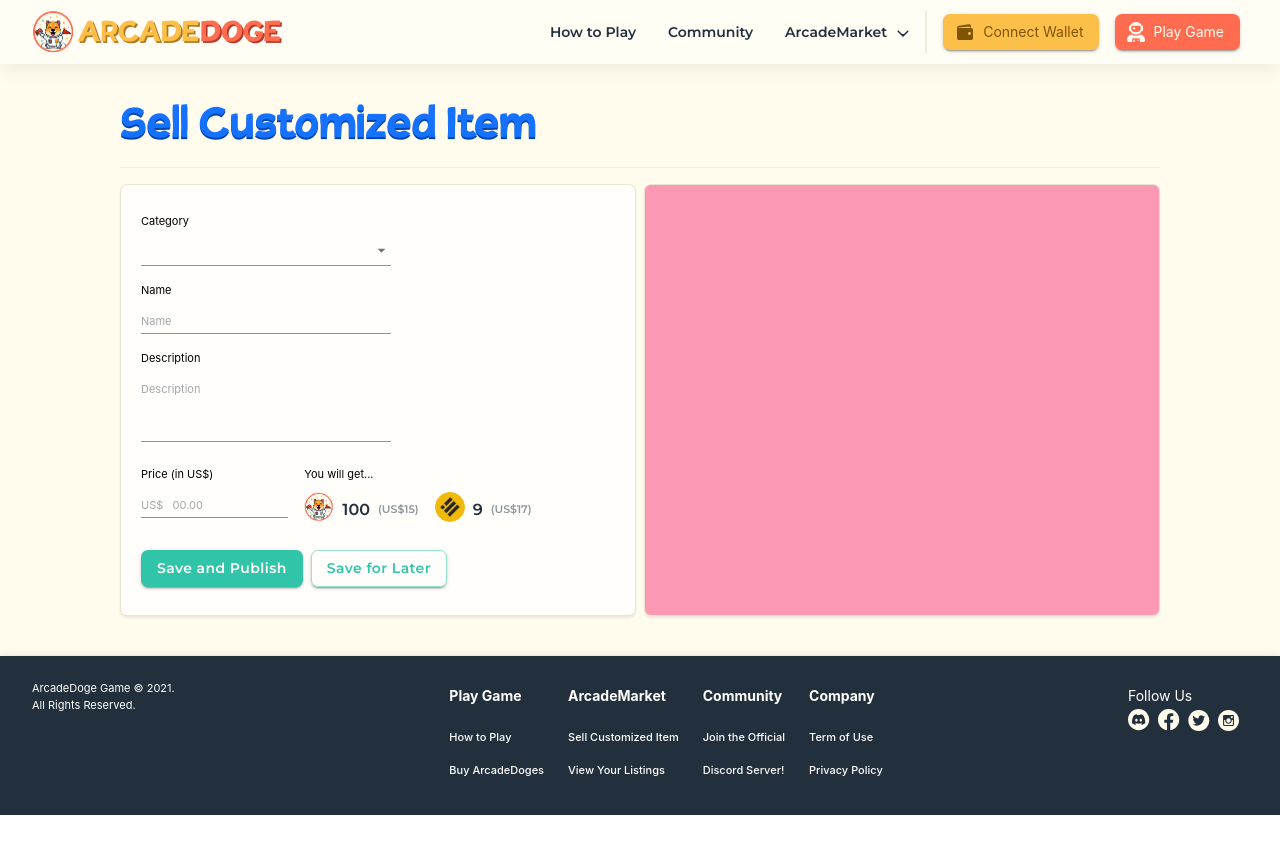
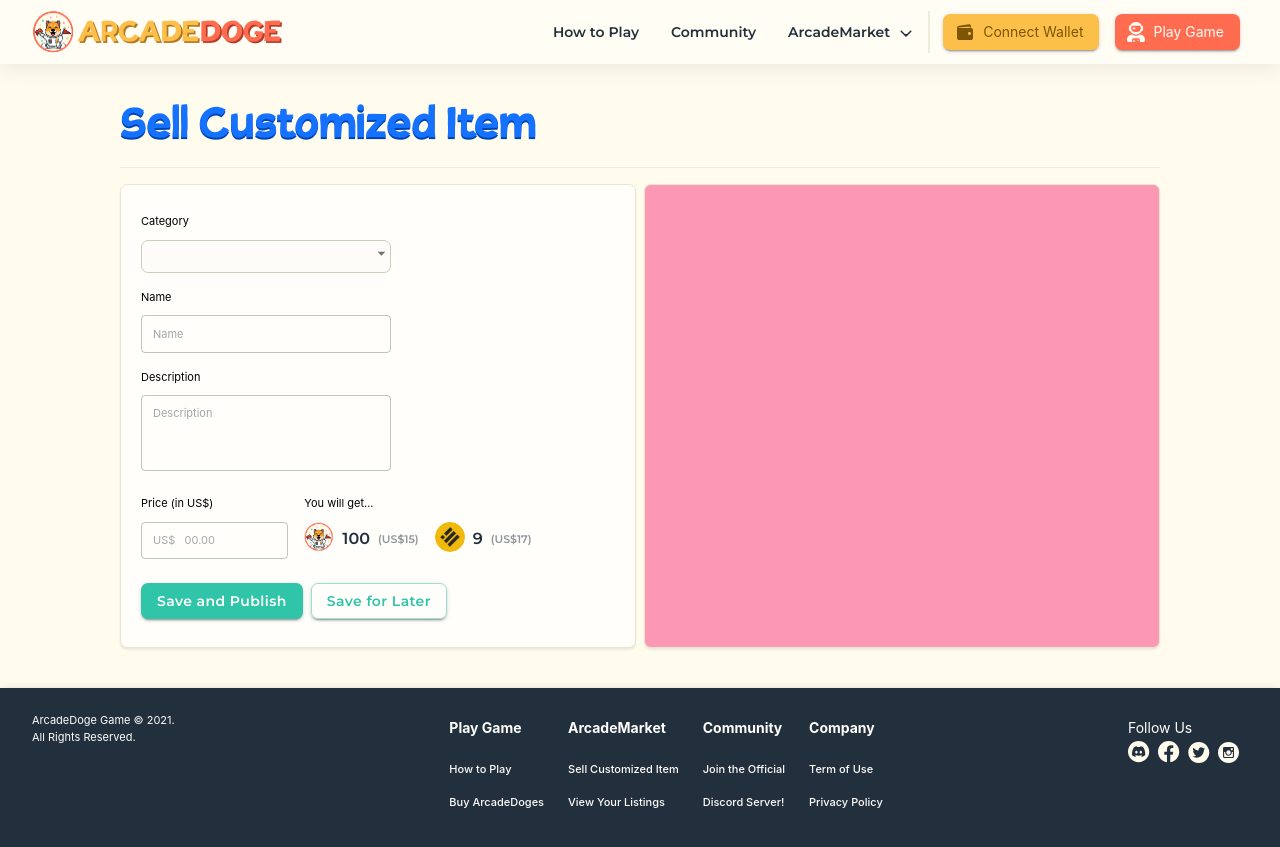
Before and after one commit to AlexRos101/arcade-frontend, a React (Create React App) app: page /sell in a window 1280 px wide. Before the commit the page ends 815 px from the top, so only its background shows below. Built offline with nearby package versions, Linux system fonts and the light colour scheme.

Commit message:
control outline in sell page

```diff
--- a/src/App.tsx
+++ b/src/App.tsx
@@ -1,7 +1,7 @@
 import React, { Suspense, lazy } from 'react'
 import { BrowserRouter as Router, Route, Switch } from 'react-router-dom'
 import { ThemeProvider } from 'styled-components'
-import { ThemeProvider as MuiThemeProvider } from '@material-ui/core/styles'
+import { ThemeProvider as MuiThemeProvider, StylesProvider } from '@material-ui/core/styles'
 
 import theme from './styles/theme'
 import Menu from './components/Menu'
@@ -17,6 +17,7 @@
   return (
     <MuiThemeProvider theme={theme}>
       <ThemeProvider theme={theme}>
+        <StylesProvider injectFirst>
           <Router>
             <Menu />
             <Suspense fallback={<PageLoader />}>
@@ -37,6 +38,7 @@
             </Suspense>
             <Footer />
           </Router>
+        </StylesProvider>
       </ThemeProvider>
     </MuiThemeProvider>
   );
--- /dev/null
+++ b/src/assets/css/material-ui.css
@@ -0,0 +1,7 @@
+.MuiOutlinedInput-multiline {
+  padding: 0px;
+}
+
+.MuiOutlinedInput-input {
+  padding: 12px;
+}
--- a/src/index.tsx
+++ b/src/index.tsx
@@ -4,6 +4,7 @@
 import App from './App';
 import reportWebVitals from './reportWebVitals';
 import './assets/css/style.css';
+import './assets/css/material-ui.css';
 
 ReactDOM.render(
   <React.StrictMode>
--- a/src/views/Sell/Sell.tsx
+++ b/src/views/Sell/Sell.tsx
@@ -9,9 +9,11 @@
 import {
   Theme,
   ThemeProvider,
-  makeStyles
+  createStyles,
+  makeStyles,
+  withStyles
 } from '@material-ui/core/styles'
-import Input from '@material-ui/core/Input'
+import InputBase from '@material-ui/core/InputBase'
 import TextField from '@material-ui/core/TextField'
 import MenuItem from '@material-ui/core/MenuItem'
 
@@ -27,12 +29,40 @@
 import { greenTheme } from 'styles/theme'
 import { ScaleDefaults, SkinProps } from 'utils/constants/types'
 
+const BootstrapInput = withStyles((theme: Theme) =>
+  createStyles({
+    // root: {
+    //   'label + &': {
+    //     marginTop: theme.spacing(3)
+    //   }
+    // },
+    input: {
+      borderRadius: '7px',
+      backgroundColor: '#FDFCF8',
+      border: '1px solid #D0CCB7',
+      fontSize: '13px',
+      padding: theme.spacing(1),
+      transition: theme.transitions.create(['border-color', 'box-shadow']),
+      '&:focus': {
+        borderRadius: '7px',
+        // boxShadow: '0px 2px 2px #D0CCB7'
+      }
+    }
+  })
+)(InputBase)
+
 const useStyles = makeStyles((theme: Theme) => ({
   input: {
     '&::placeholder': {
       textOverflow: 'ellipsis !important'
     },
-    width: '250px'
+    width: '250px',
+    // '& input': {
+    //   padding: theme.spacing(1.5)
+    // },
+    // '& textarea': {
+    //   padding: theme.spacing(1.5)
+    // }
   },
   spacing: {
     padding: theme.spacing(1, 0)
@@ -98,6 +128,7 @@
                   value={skinItem?.category ?? ''}
                   onChange={handleClickCategory}
                   className={classes.input}
+                  input={<BootstrapInput />}
                 >
                   <MenuItem value={1}>Category1</MenuItem>
                   <MenuItem value={2}>Category2</MenuItem>
@@ -119,6 +150,7 @@
                   fullWidth
                   placeholder="Name"
                   InputProps={{ classes: {input: classes.input} }}
+                  variant="outlined"
                 />
               </LabelComponent>
               <LabelComponent
@@ -131,6 +163,7 @@
                   rows={4}
                   placeholder="Description"
                   InputProps={{ classes: {input: classes.input} }}
+                  variant="outlined"
                 />
               </LabelComponent>
               <Grid container
@@ -144,6 +177,7 @@
                       fullWidth
                       placeholder="US$   00.00"
                       InputProps={{ classes: {input: classes.input} }}
+                      variant="outlined"
                     />
                   </LabelComponent>
                 </Grid>
```
Lines whose indentation alone changed are shown as unchanged.
